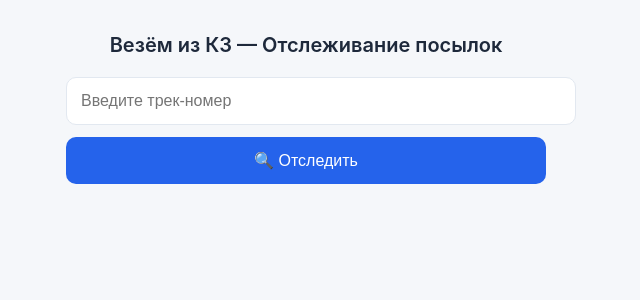
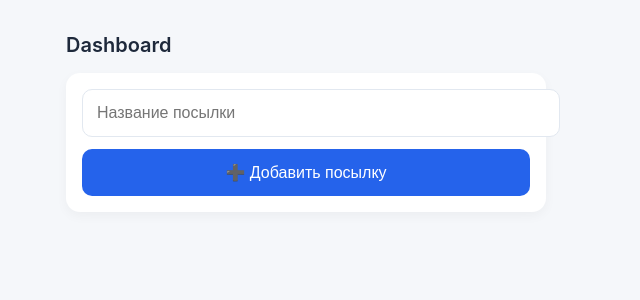
Before and after one commit to lauzhou/VkzTrack, a FastAPI app: page / in a window 1280 px wide. Shown: the top 300 px of the page, without its empty margins (334-974 px from the left). Run offline with FastAPI, Linux system fonts and the light colour scheme.

Commit message:
Update index.html

```diff
--- a/templates/index.html
+++ b/templates/index.html
@@ -1,43 +1,37 @@
-<!DOCTYPE html>
-<html>
+<!DOCTYPE html>  <html>
 <head>
-    <title>Везём из КЗ — Отслеживание посылок</title>
+    <title>Dashboard</title>
     <meta name="viewport" content="width=device-width, initial-scale=1.0">
     <link rel="stylesheet" href="/static/style.css">
 </head>
 <body>
-<div class="container">
+<div class="container">  <h1>Dashboard</h1>
 
-    <h1 class="center-title">Везём из КЗ — Отслеживание посылок</h1>
+<div class="card create-card">
+    <form method="post" action="/dashboard/create">
+        <input type="text" name="title" placeholder="Название посылки" required>
+        <button type="submit">➕ Добавить посылку</button>
+    </form>
+</div>
 
-    <form method="post" action="/track">
-        <input type="text" name="track_number" placeholder="Введите трек-номер" required>
-        <button type="submit">🔍 Отследить</button>
-    </form>
-
-    {% if package %}
+{% for package in packages %}
 <div class="card">
     <div class="card-title">{{ package.title }}</div>
-        <div class="track">Трек-номер: {{ package.track_number }}</div>
+    <div class="track">{{ package.track_number }}</div>
 
-        <!-- Прогресс-бар -->
-        <div class="progress-container">
+    <form method="post" action="/dashboard/update">
+        <input type="hidden" name="track_number" value="{{ package.track_number }}">
+
+        <select name="status_id" onchange="this.form.submit()">
             {% for s in statuses %}
-            <div class="progress-step {% if s.id <= package.current_status %}active{% endif %}">
+            <option value="{{ s.id }}" {% if s.id == package.current_status %}selected{% endif %}>
                 {{ s.name }}
+            </option>
+            {% endfor %}
+        </select>
+    </form>
 </div>
 {% endfor %}
-        </div>
-
-        <!-- Описание текущего статуса -->
-        {% if status %}
-        <div class="status-box">
-            <div class="status-name">{{ status.name }}</div>
-            <div class="status-description">{{ status.description }}</div>
-        </div>
-        {% endif %}
-    </div>
-    {% endif %}
 
 </div>
 </body>
```
Lines whose indentation alone changed are shown as unchanged.
